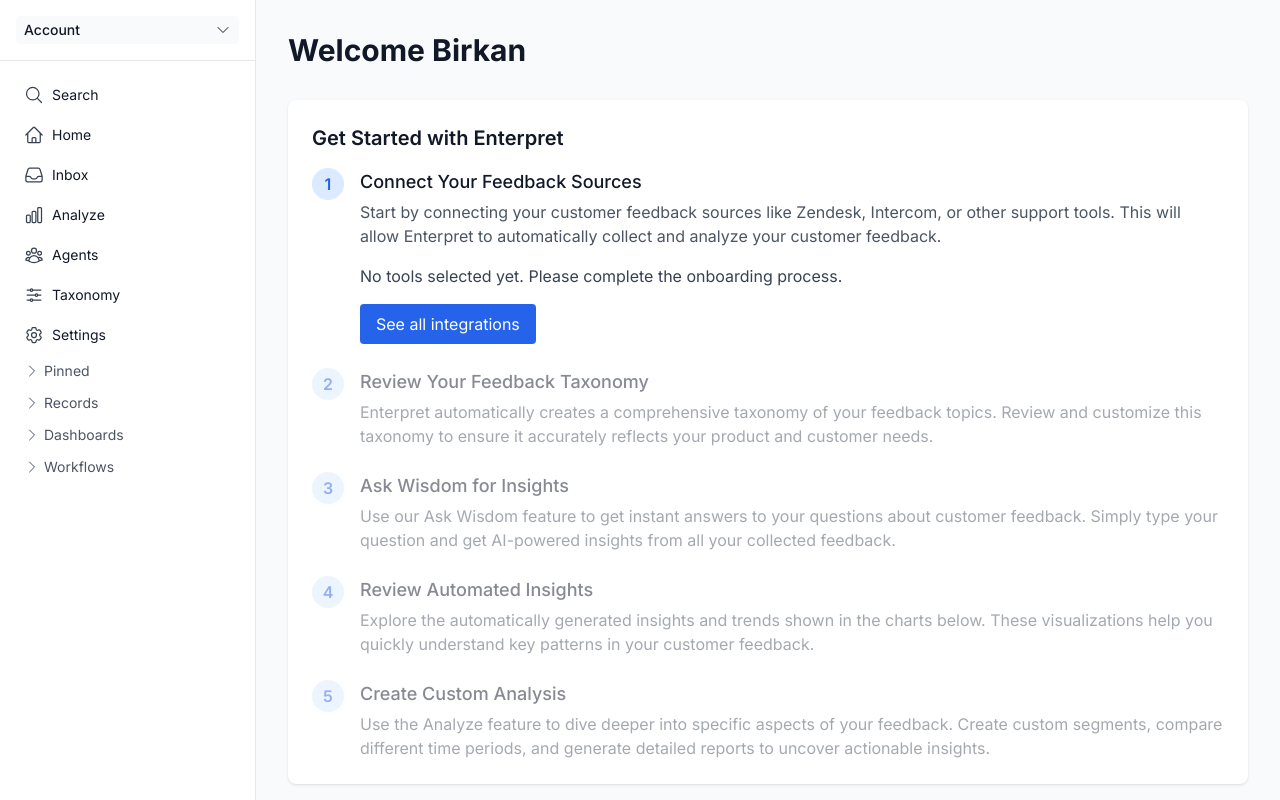
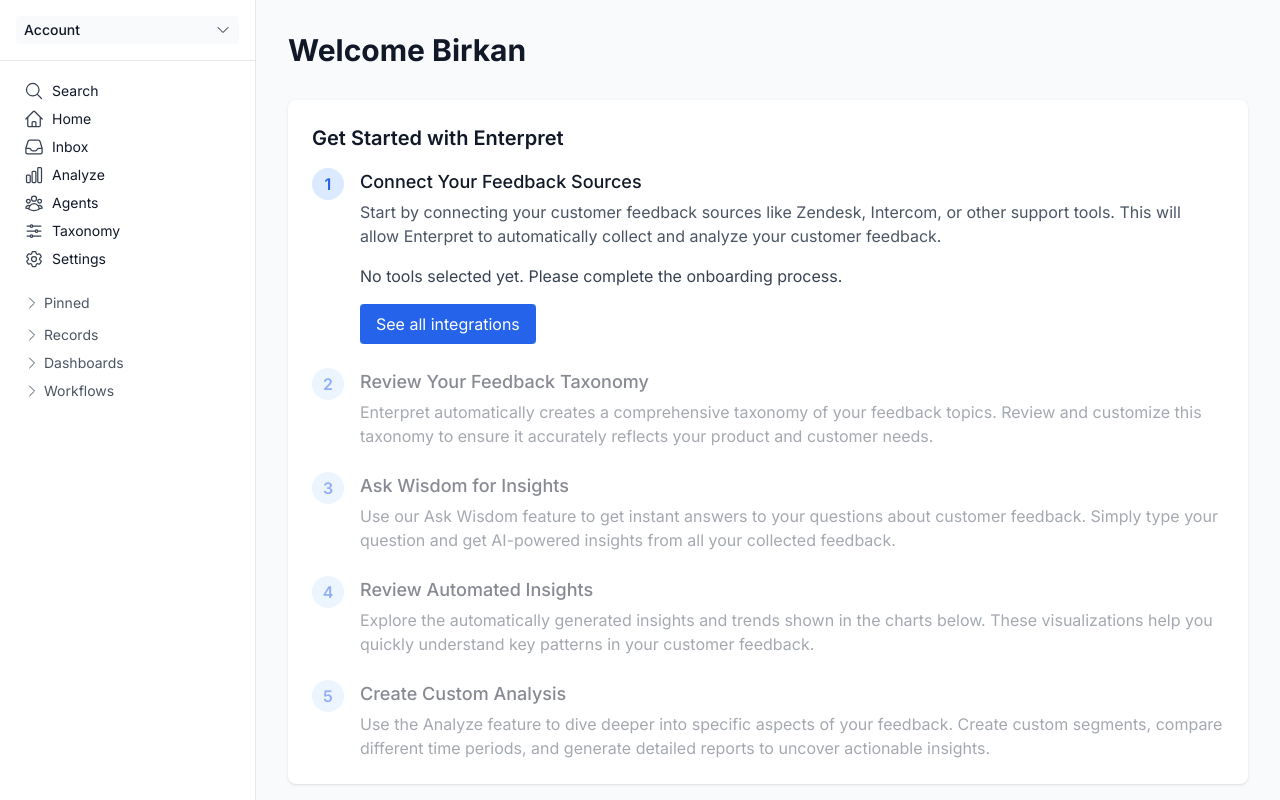
Before and after one commit to birkanicacan/proj-phx-dev, a Next.js app: page /home in a window 1280 px wide. Built offline with nearby package versions, Linux system fonts and the light colour scheme; sample sign-in values are in the browser's storage.

Commit message:
siebar default spacing

```diff
--- a/app/components/Sidebar.tsx
+++ b/app/components/Sidebar.tsx
@@ -115,43 +115,44 @@ export default function Sidebar() {
       </div>
 
       {/* Main Navigation */}
-      <nav className="flex-1 p-4 space-y-1 bg-white">
-        <button className="flex items-center w-full px-2 py-2 text-sm text-gray-900 hover:bg-gray-100 rounded">
+      <nav className="flex-1 p-4 space-y-0 bg-white">
+        <button className="flex items-center w-full px-2 py-1 text-sm text-gray-900 hover:bg-gray-100 rounded">
           <SearchIcon className="w-5 h-5 mr-2 text-gray-700" />
           Search
         </button>
-        <Link href="/home" className="flex items-center w-full px-2 py-2 text-sm text-gray-900 hover:bg-gray-100 rounded">
+        <Link href="/home" className="flex items-center w-full px-2 py-1 text-sm text-gray-900 hover:bg-gray-100 rounded">
           <HomeIcon className="w-5 h-5 mr-2 text-gray-700" />
           Home
         </Link>
-        <button className="flex items-center w-full px-2 py-2 text-sm text-gray-900 hover:bg-gray-100 rounded">
+        <button className="flex items-center w-full px-2 py-1 text-sm text-gray-900 hover:bg-gray-100 rounded">
           <InboxIcon className="w-5 h-5 mr-2 text-gray-700" />
           Inbox
         </button>
         <Link
           href="/analyze"
-          className="flex items-center w-full px-2 py-2 text-sm text-gray-900 hover:bg-gray-100 rounded"
+          className="flex items-center w-full px-2 py-1 text-sm text-gray-900 hover:bg-gray-100 rounded"
         >
           <ChartBarIcon className="w-5 h-5 mr-2 text-gray-700" />
           Analyze
         </Link>
-        <button className="flex items-center w-full px-2 py-2 text-sm text-gray-900 hover:bg-gray-100 rounded">
+        <button className="flex items-center w-full px-2 py-1 text-sm text-gray-900 hover:bg-gray-100 rounded">
           <UserGroupIcon className="w-5 h-5 mr-2 text-gray-700" />
           Agents
         </button>
         <Link
           href="/taxonomy"
-          className="flex items-center w-full px-2 py-2 text-sm text-gray-900 hover:bg-gray-100 rounded"
+          className="flex items-center w-full px-2 py-1 text-sm text-gray-900 hover:bg-gray-100 rounded"
         >
           <AdjustmentsHorizontalIcon className="w-5 h-5 mr-2 text-gray-700" />
           Taxonomy
         </Link>
-        <button className="flex items-center w-full px-2 py-2 text-sm text-gray-900 hover:bg-gray-100 rounded">
+        <button className="flex items-center w-full px-2 py-1 text-sm text-gray-900 hover:bg-gray-100 rounded">
           <CogIcon className="w-5 h-5 mr-2 text-gray-700" />
           Settings
         </button>
 
         {/* Collapsible Sections */}
+        <div className="mt-4 space-y-1">
           <Section
             title="Pinned"
             items={[
@@ -167,6 +168,7 @@ export default function Sidebar() {
             onToggle={() => toggleSection('records')}
             showCreateButton={true}
           />
+        </div>
         <Section
           title="Dashboards"
           items={[
```
Lines whose indentation alone changed are shown as unchanged.
